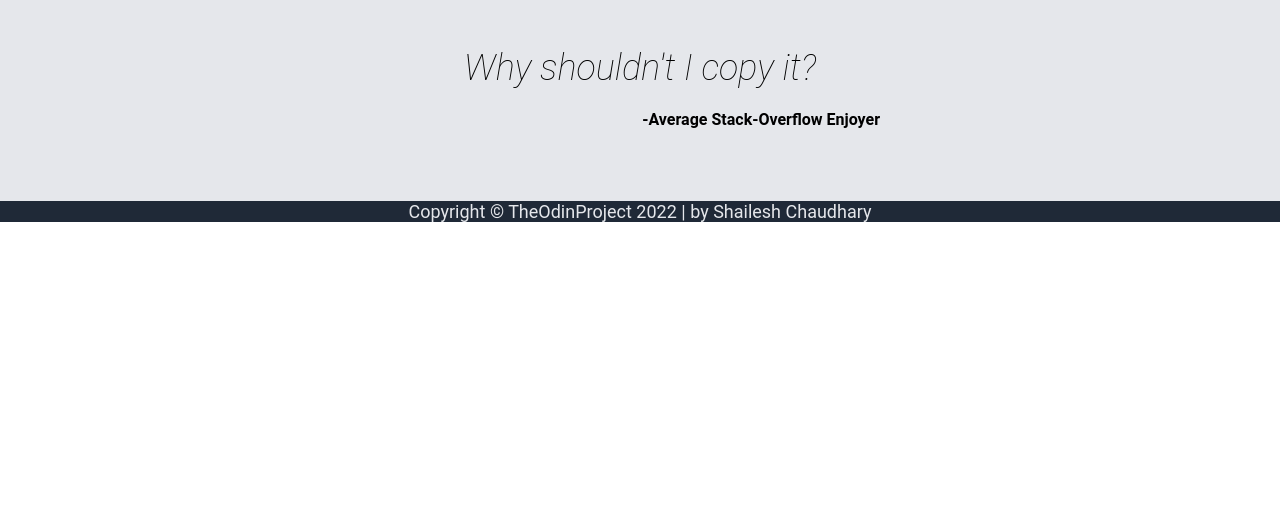
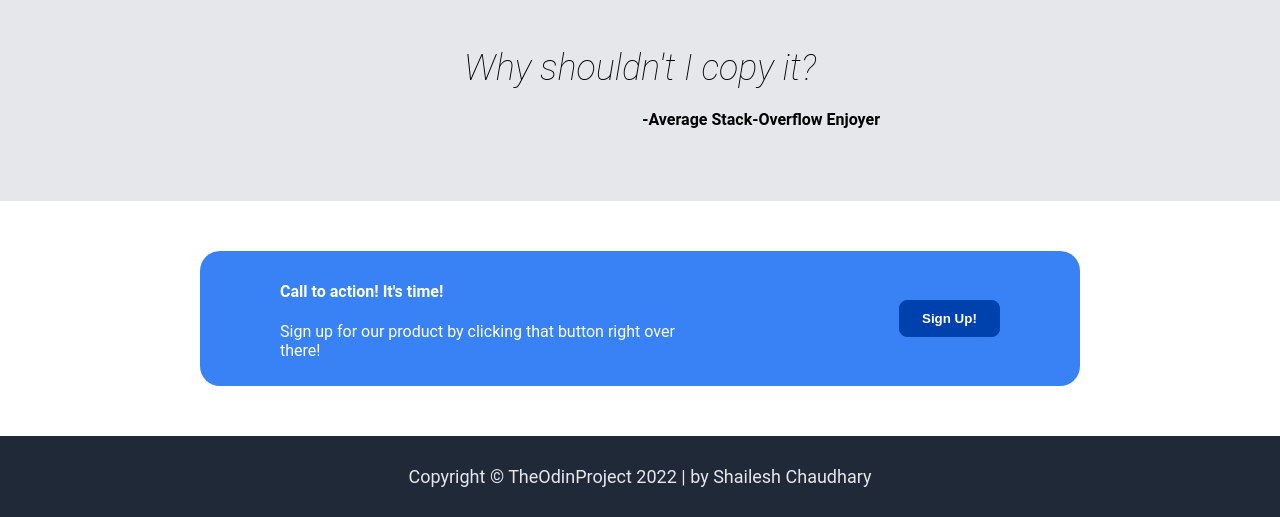
Before and after one commit to SC2003/landing-page-odin-project, a plain HTML site: page index.html in a window 1280 px wide. Shown: the part 1026-1543 px from the top of the page. Before the commit the page ends 1248 px from the top, so only its background shows below. Drawn offline with Linux system fonts and the light colour scheme.

Commit message:
Project Complete

```diff
--- a/assets/css/styles.css
+++ b/assets/css/styles.css
@@ -94,6 +94,7 @@ ul {
     justify-content: center;
     font-size: 18px;
     color: #E5E7EB;
+    padding: 30px;
 }
 
 .footer-container a {
@@ -124,17 +125,48 @@ ul {
 .cards p {
     text-align: center;
 }
+
 .quote-container {
     background-color: #E5E7EB;
     padding: 50px 400px;
 }
+
 .quote-text {
     display: flex;
     justify-content: center;
     font-size: 36px;
-    font-weight:lighter;
+    font-weight: lighter;
 }
+
 .quote-by {
     display: flex;
     justify-content: flex-end;
 }
+
+.action-container {
+    margin: 50px 200px;
+    padding: 10px 80px;
+    border-radius: 20px;
+    background-color: #3882F6;
+    display: flex;
+    align-items: center;
+    gap: 14rem;
+}
+
+.action-text-container {
+    justify-content: flex-start;
+    color: white;
+}
+
+.action-btn {
+    color: white;
+    background-color: #0042ad;
+    border-radius: 8px;
+    border: 1px solid #0042ad;
+    padding: 10px;
+    display: block;
+    text-align: center;
+    width: 110px;
+    color: #fff;
+    font-weight: bold;
+}
--- a/index.html
+++ b/index.html
@@ -26,7 +26,7 @@
             This website has some subtext that goes here under the main title.
             It's a smaller font and the color is lower contrast
           </p>
-          <button class="hero-btn"><a href="#">Sign Up!</a></button>
+          <button class="hero-btn"><a href="#action">Sign Up!</a></button>
         </div>
         <div class="hero-image-container">
           <img
@@ -71,10 +71,17 @@
       </div>
     </section>
     <section class="quote-container">
-        <i class="quote-text">Why shouldn't I copy it?</i>
-        <h4 class="quote-by">-Average Stack-Overflow Enjoyer</h4>
+      <i class="quote-text">Why shouldn't I copy it?</i>
+      <h4 class="quote-by">-Average Stack-Overflow Enjoyer</h4>
     </section>
-    <section class="action-container"></section>
+    <section class="action-container" id="action">
+      <div class="action-text-container">
+        <h4>Call to action! It's time!</h4>
+        <p>Sign up for our product by clicking that button right over there!</p>
+      </div>
+      <button class="action-btn"><a href="#action">Sign Up!</a></button>
+      <!-- <div class="main-container"></div> -->
+    </section>
     <footer class="footer-container">
       <span class="footer-text"
         >Copyright &copy; TheOdinProject 2022 | by
```
